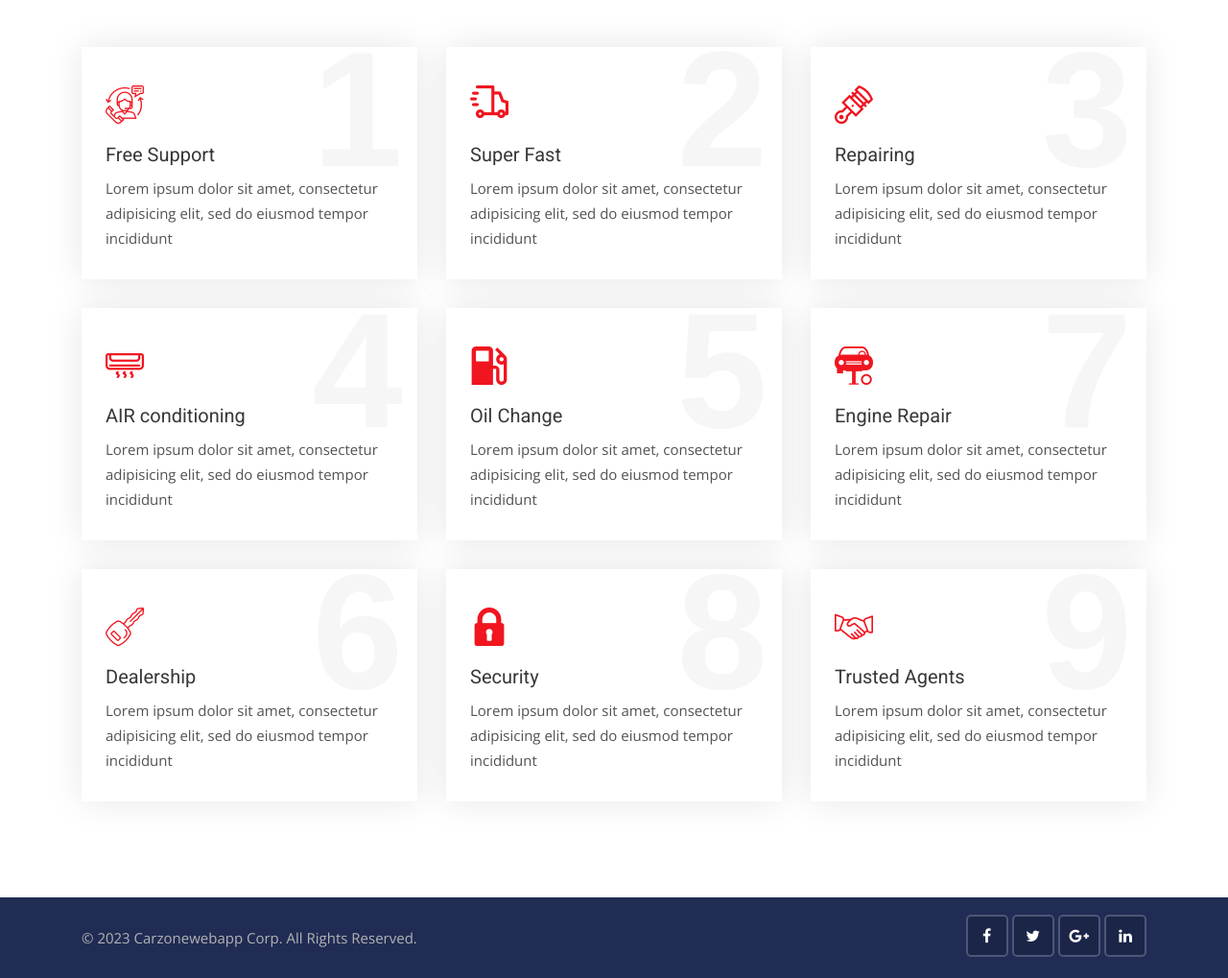
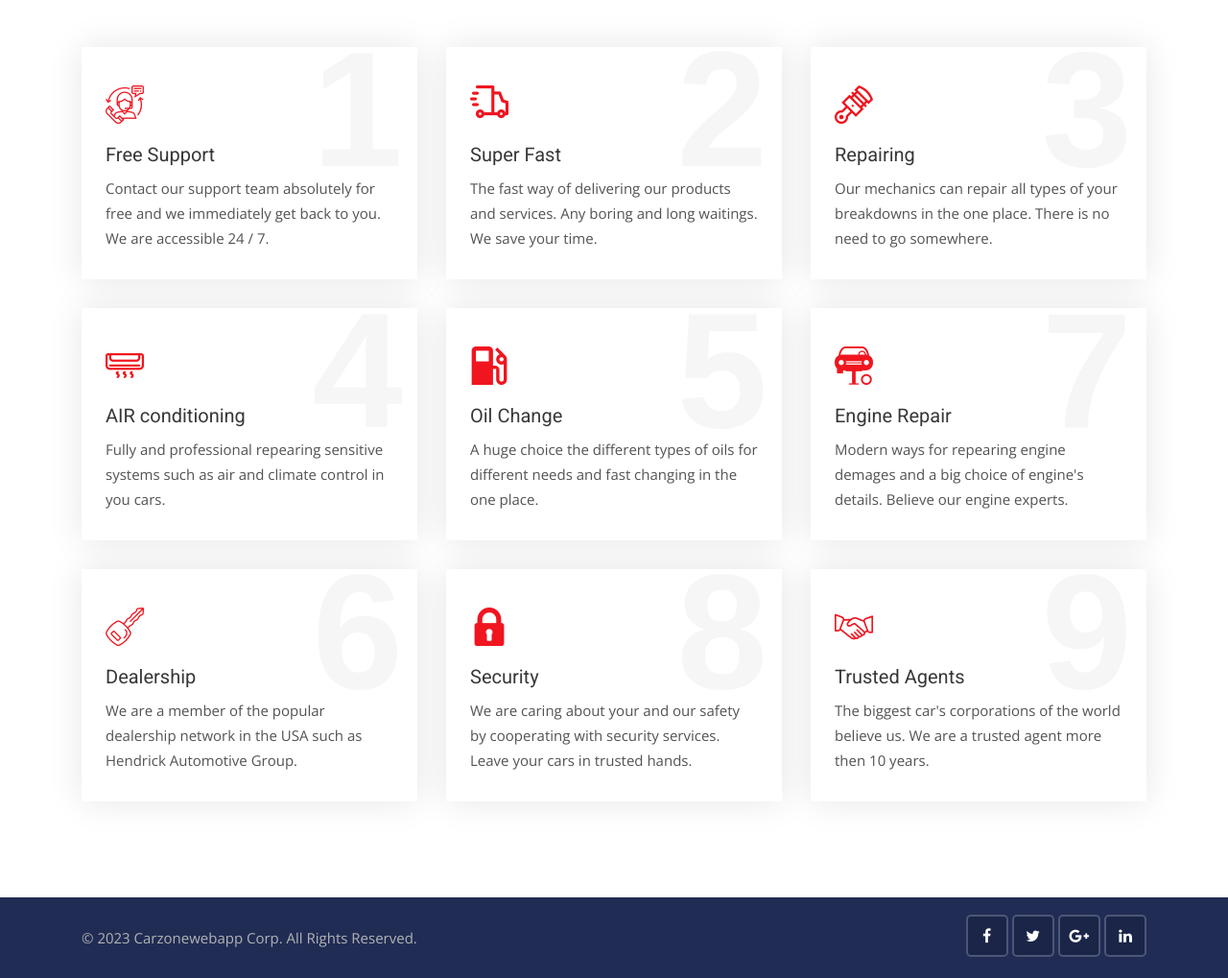
Before and after one commit to Nazar-Pichak/CarZone, a Django app: page /services in a window 1280 px wide. Shown: the part 542-1561 px from the top of the page at 96% size. Run offline with Django 3.2, Linux system fonts and the light colour scheme; some libraries are stand-ins or nearby versions.

Commit message:
bug fixing

```diff
--- a/carzone/settings.py
+++ b/carzone/settings.py
@@ -33,7 +33,7 @@ ALLOWED_HOSTS = ['intense-tundra-83438-27e49d18471b.herokuapp.com','www.carzonew
 
 LOGIN_REDIRECT_URL = 'dashboard'
 
-UTHENTICATION_BACKENDS = [
+AUTHENTICATION_BACKENDS = [
     # Needed to login by username in Django admin, regardless of `allauth`
     'django.contrib.auth.backends.ModelBackend',
 
@@ -253,7 +253,7 @@ CORS_ALLOW_HEADERS = [
     'x-requested-with',
     'Access-Control-Allow-Origin'
 ]
-#
+
 CORS_ALLOW_METHODS = [
     'DELETE',
     'GET',
--- a/templates/pages/home.html
+++ b/templates/pages/home.html
@@ -110,7 +110,7 @@
         <!-- Main title -->
         <div class="main-title">
             <h1>Featured <span>Cars</span></h1>
-            <p>Let's dive deeper into the choices of the featured cars.</p>
+            <p>Dive deeper into the choices of the featured cars.</p>
         </div>
         <!-- Slick slider area start -->
         <div class="slick-slider-area clearfix">
--- a/templates/pages/services.html
+++ b/templates/pages/services.html
@@ -34,7 +34,7 @@
                     </div>
                     <div class="detail">
                         <h3>Free Support</h3>
-                        <p>Lorem ipsum dolor sit amet, consectetur adipisicing elit, sed do eiusmod tempor incididunt</p>
+                        <p>Contact our support team absolutely for free and we immediately get back to you. We are accessible 24 / 7.</p>
                     </div>
                 </div>
             </div>
@@ -46,7 +46,7 @@
                     </div>
                     <div class="detail">
                         <h3>Super Fast</h3>
-                        <p>Lorem ipsum dolor sit amet, consectetur adipisicing elit, sed do eiusmod tempor incididunt</p>
+                        <p>The fast way of delivering our products and services. Any boring and long waitings. We save your time.</p>
                     </div>
                 </div>
             </div>
@@ -58,7 +58,7 @@
                     </div>
                     <div class="detail">
                         <h3>Repairing</h3>
-                        <p>Lorem ipsum dolor sit amet, consectetur adipisicing elit, sed do eiusmod tempor incididunt</p>
+                        <p>Our mechanics can repair all types of your breakdowns in the one place. There is no need to go somewhere.</p>
                     </div>
                 </div>
             </div>
@@ -70,7 +70,7 @@
                     </div>
                     <div class="detail">
                         <h3>AIR conditioning</h3>
-                        <p>Lorem ipsum dolor sit amet, consectetur adipisicing elit, sed do eiusmod tempor incididunt</p>
+                        <p>Fully and professional repearing sensitive systems such as air and climate control in you cars.</p>
                     </div>
                 </div>
             </div>
@@ -82,7 +82,7 @@
                     </div>
                     <div class="detail">
                         <h3>Oil Change</h3>
-                        <p>Lorem ipsum dolor sit amet, consectetur adipisicing elit, sed do eiusmod tempor incididunt</p>
+                        <p>A huge choice the different types of oils for different needs and fast changing in the one place.</p>
                     </div>
                 </div>
             </div>
@@ -94,7 +94,7 @@
                     </div>
                     <div class="detail">
                         <h3>Engine Repair</h3>
-                        <p>Lorem ipsum dolor sit amet, consectetur adipisicing elit, sed do eiusmod tempor incididunt</p>
+                        <p>Modern ways for repearing engine demages and a big choice of engine's details. Believe our engine experts.</p>
                     </div>
                 </div>
             </div>
@@ -106,7 +106,7 @@
                     </div>
                     <div class="detail">
                         <h3>Dealership</h3>
-                        <p>Lorem ipsum dolor sit amet, consectetur adipisicing elit, sed do eiusmod tempor incididunt</p>
+                        <p>We are a member of the popular dealership network in the USA such as Hendrick Automotive Group.</p>
                     </div>
                 </div>
             </div>
@@ -118,7 +118,7 @@
                     </div>
                     <div class="detail">
                         <h3>Security</h3>
-                        <p>Lorem ipsum dolor sit amet, consectetur adipisicing elit, sed do eiusmod tempor incididunt</p>
+                        <p>We are caring about your and our safety by cooperating with security services. Leave your cars in trusted hands.</p>
                     </div>
                 </div>
             </div>
@@ -130,7 +130,7 @@
                     </div>
                     <div class="detail">
                         <h3>Trusted Agents</h3>
-                        <p>Lorem ipsum dolor sit amet, consectetur adipisicing elit, sed do eiusmod tempor incididunt</p>
+                        <p>The biggest car's corporations of the world believe us. We are a trusted agent more then 10 years.</p>
                     </div>
                 </div>
             </div>
```
